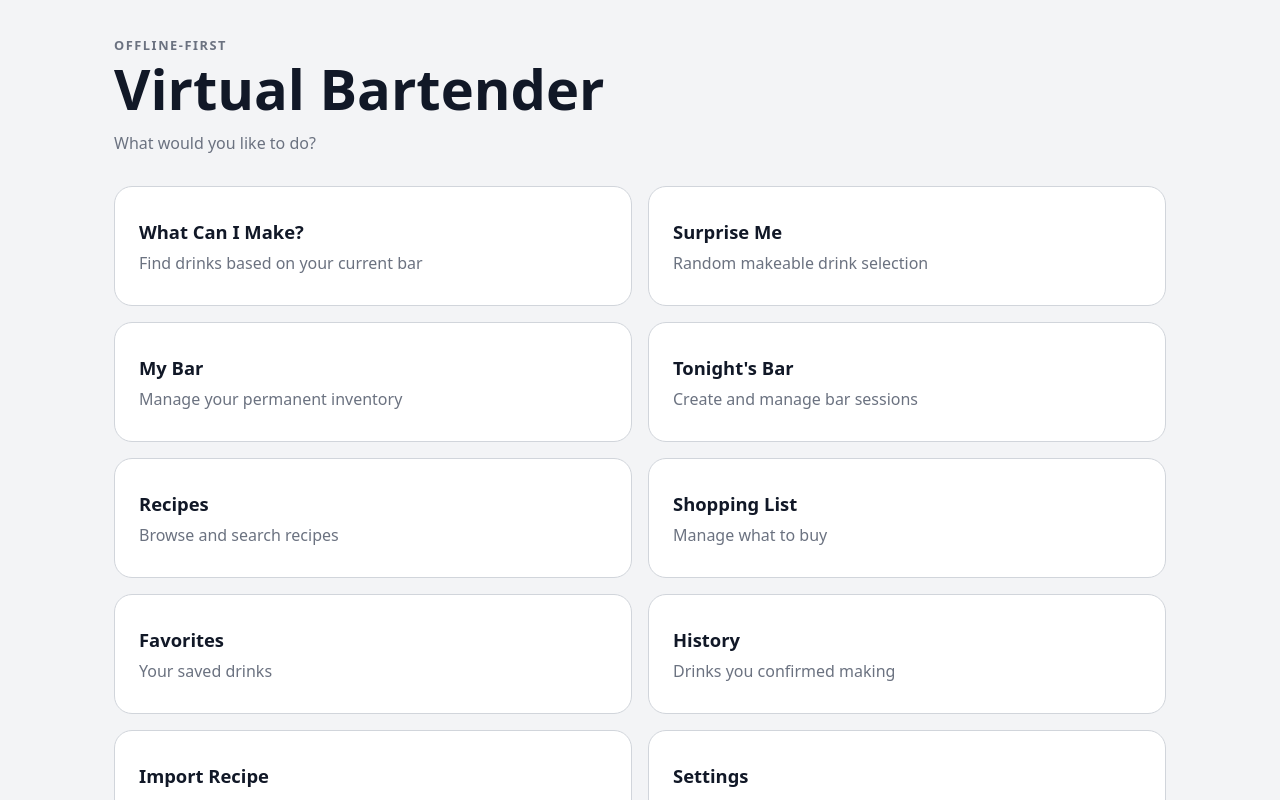
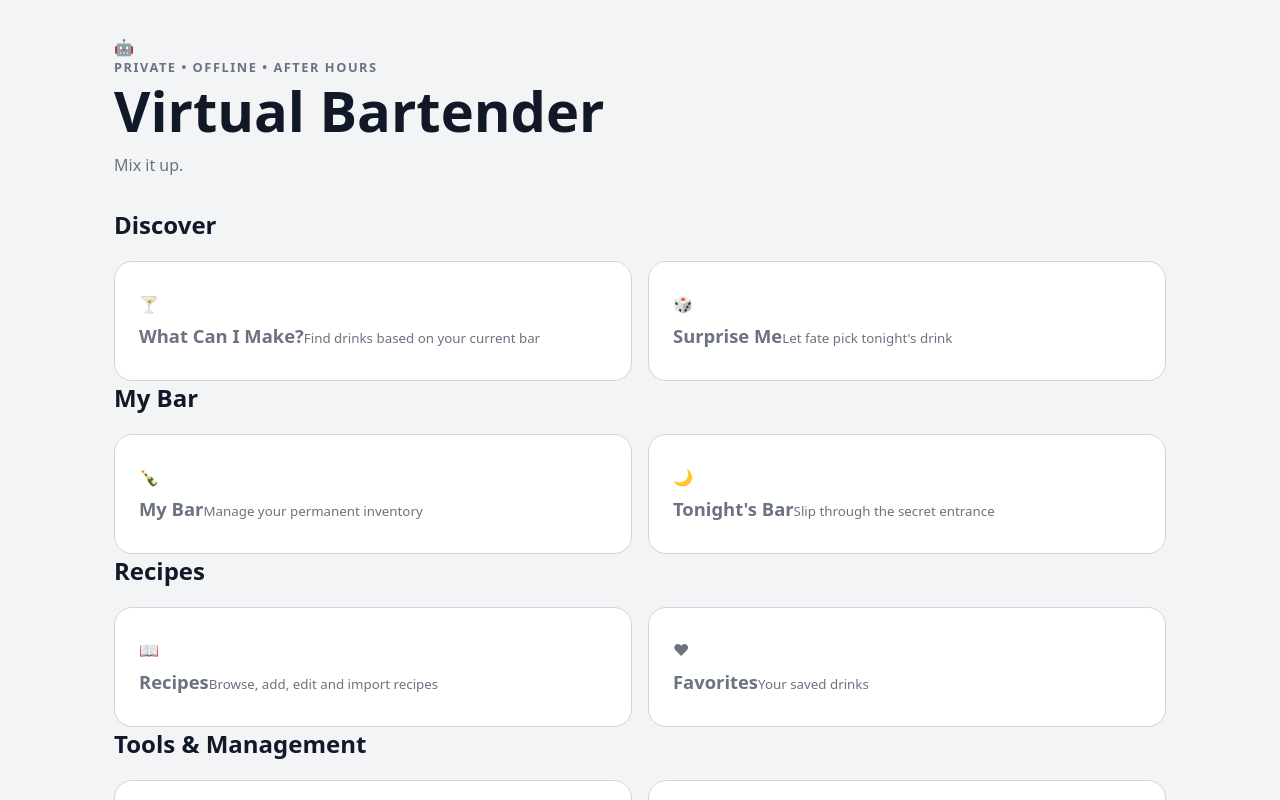
Before and after one commit to rpiammocan/virtual-bartender, a React (Vite) app in the folder frontend/: page / in a window 1280 px wide. Shown: the top 800 px of the page. Built offline with nearby package versions, Linux system fonts and the light colour scheme; no server answers.

Commit message:
Group home actions and add speakeasy navigation

```diff
--- a/frontend/src/pages/HomePage.tsx
+++ b/frontend/src/pages/HomePage.tsx
@@ -2,36 +2,68 @@ type Props = {
   navigate: (page: string) => void;
 };
 
-const actions = [
-  ["What Can I Make?", "Find drinks based on your current bar", "matches"],
-  ["Surprise Me", "Random makeable drink selection", "surprise"],
-  ["My Bar", "Manage your permanent inventory", "mybar"],
-  ["Tonight's Bar", "Create and manage bar sessions", "tonight"],
-  ["Recipes", "Browse and search recipes", "recipes"],
-  ["Shopping List", "Manage what to buy", "shopping"],
-  ["Favorites", "Your saved drinks", "favorites"],
-  ["History", "Drinks you confirmed making", "history"],
-  ["Import Recipe", "Import a recipe from a URL", "import"],
-  ["Settings", "Backups and application settings", "settings"],
+const groups = [
+  {
+    title: "Discover",
+    actions: [
+      ["🍸", "What Can I Make?", "Find drinks based on your current bar", "matches", "green"],
+      ["🎲", "Surprise Me", "Let fate pick tonight's drink", "surprise", "green"],
+    ],
+  },
+  {
+    title: "My Bar",
+    actions: [
+      ["🍾", "My Bar", "Manage your permanent inventory", "mybar", "burgundy"],
+      ["🌙", "Tonight's Bar", "Slip through the secret entrance", "tonight", "burgundy"],
+    ],
+  },
+  {
+    title: "Recipes",
+    actions: [
+      ["📖", "Recipes", "Browse, add, edit and import recipes", "recipes", "blue"],
+      ["♥", "Favorites", "Your saved drinks", "favorites", "blue"],
+    ],
+  },
+  {
+    title: "Tools & Management",
+    compact: true,
+    actions: [
+      ["🛒", "Shopping List", "Manage what to buy", "shopping", "wood"],
+      ["◷", "History", "Drinks you've made", "history", "wood"],
+      ["▣", "Display Mode", "Room-friendly recipe display", "display", "wood"],
+      ["⚙", "Admin / Settings", "Backups and application settings", "settings", "wood"],
+    ],
+  },
 ];
 
 export default function HomePage({ navigate }: Props) {
   return (
-    <main className="page">
-      <header className="hero">
-        <p className="eyebrow">Offline-first</p>
-        <h1>Virtual Bartender</h1>
-        <p className="subtitle">What would you like to do?</p>
+    <main className="page home-page theme-home">
+      <header className="hero speakeasy-hero">
+        <div className="brand-mark" aria-hidden="true">🤖</div>
+        <div>
+          <p className="eyebrow">Private • Offline • After Hours</p>
+          <h1>Virtual Bartender</h1>
+          <p className="subtitle">Mix it up.</p>
+        </div>
       </header>
 
-      <section className="home-grid" aria-label="Main actions">
-        {actions.map(([title, description, target]) => (
-          <button className="home-card" key={title} onClick={() => navigate(target)}>
-            <strong>{title}</strong>
-            <span>{description}</span>
-          </button>
-        ))}
-      </section>
+      {groups.map((group) => (
+        <section className="home-section" key={group.title}>
+          <h2 className="section-title"><span>{group.title}</span></h2>
+          <div className={group.compact ? "home-grid tools-grid" : "home-grid"}>
+            {group.actions.map(([icon, title, description, target, tone]) => (
+              <button className={`home-card tone-${tone}`} key={title} onClick={() => navigate(target)}>
+                <span className="home-icon" aria-hidden="true">{icon}</span>
+                <span className="home-copy">
+                  <strong>{title}</strong>
+                  <small>{description}</small>
+                </span>
+              </button>
+            ))}
+          </div>
+        </section>
+      ))}
     </main>
   );
 }
```
